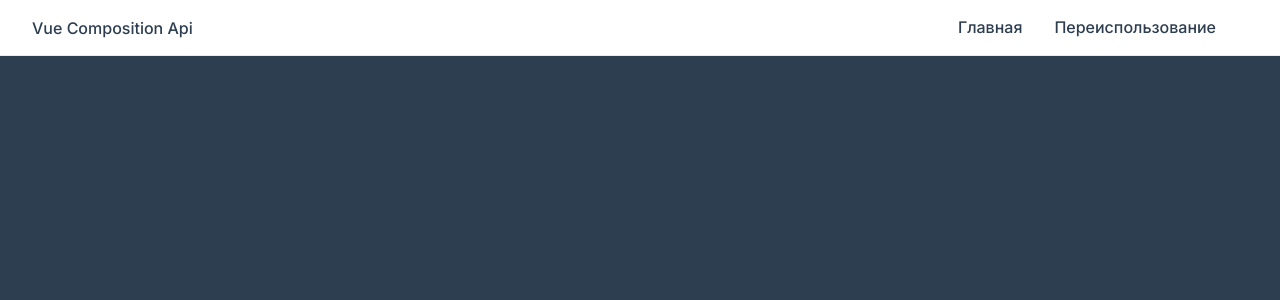
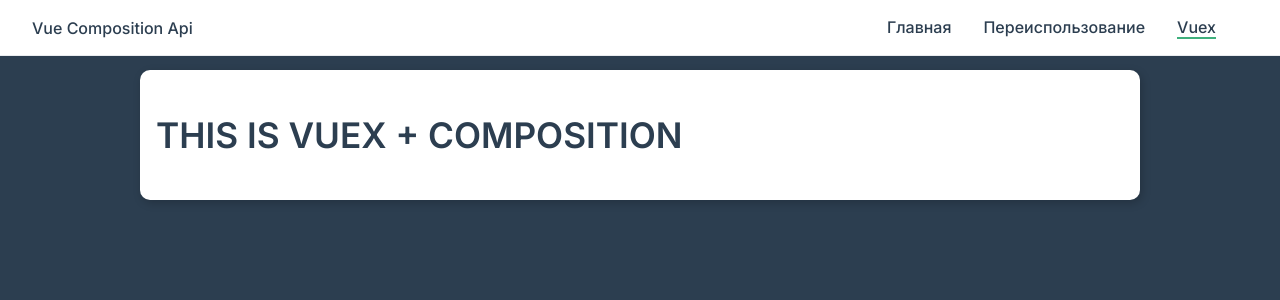
Before and after one commit to ilg2005/vue-intensive, a Vue app in the folder 12-vue-composition/: page /vuex in a window 1280 px wide. Shown: the top 300 px of the page. Built offline with nearby package versions, Linux system fonts and the light colour scheme.

Commit message:
const store = useStore()

```diff
--- a/12-vue-composition/package.json
+++ b/12-vue-composition/package.json
@@ -10,7 +10,8 @@
   "dependencies": {
     "core-js": "^3.21.1",
     "vue": "^3.2.13",
-    "vue-router": "^4.0.13"
+    "vue-router": "^4.0.13",
+    "vuex": "^4.0.2"
   },
   "devDependencies": {
     "@babel/core": "^7.17.5",
--- a/12-vue-composition/src/App.vue
+++ b/12-vue-composition/src/App.vue
@@ -7,6 +7,9 @@
       </li>
       <li>
         <router-link to="/reusable">Переиспользование</router-link>
+      </li>
+      <li>
+        <router-link to="/vuex">Vuex</router-link>
       </li>
     </ul>
   </header>
--- a/12-vue-composition/src/main.js
+++ b/12-vue-composition/src/main.js
@@ -2,7 +2,9 @@
 import App from './App.vue'
 import router from './router'
 import './theme.css'
+import {store} from "@/store";
 
 createApp(App)
     .use(router)
+    .use(store)
     .mount('#app')
--- a/12-vue-composition/src/router.js
+++ b/12-vue-composition/src/router.js
@@ -1,6 +1,7 @@
 import {createRouter, createWebHistory} from 'vue-router'
 import HomePage from "@/views/HomePage";
 import ReusablePage from "@/views/ReusablePage";
+import VuexPage from "@/views/VuexPage";
 
 export default createRouter({
     history: createWebHistory(),
@@ -14,6 +15,10 @@
             path: '/reusable',
             component: ReusablePage
         },
+        {
+            path: '/vuex',
+            component: VuexPage
+        },
     ],
     linkActiveClass: 'active',
     linkExactActiveClass: 'active'
--- /dev/null
+++ b/12-vue-composition/src/store.js
@@ -0,0 +1,14 @@
+import {createStore} from 'vuex'
+
+export const store = createStore({
+    state() {
+        return {
+          title: 'This is Vuex + Composition'
+        }
+    },
+    getters: {
+        appTitle(state) {
+            return state.title.trim()
+        }
+    }
+})
--- /dev/null
+++ b/12-vue-composition/src/views/VuexPage.vue
@@ -0,0 +1,22 @@
+<template>
+<div class="card">
+  <h1> {{ appTitle }}</h1>
+</div>
+</template>
+
+<script>
+import {useStore} from 'vuex'
+export default {
+  name: "VuexPage",
+  setup() {
+    const store = useStore()
+    return {
+      appTitle: store.getters.appTitle.toUpperCase()
+    }
+  }
+}
+</script>
+
+<style scoped>
+
+</style>
```
Also changed, not shown: 1 other file (tests, documents, lock files or other folders).
